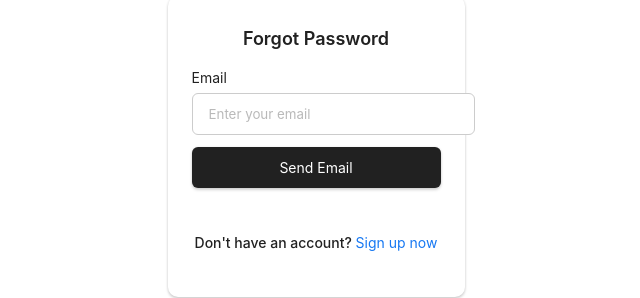
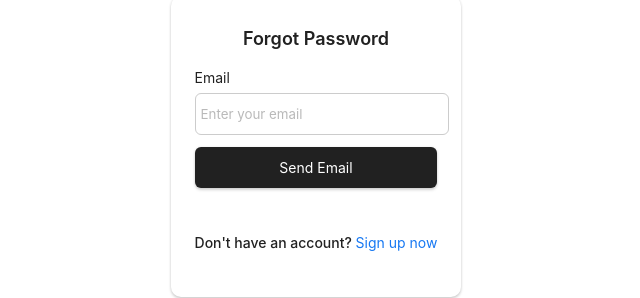
Before and after one commit to andom-4/e-commerce, a plain HTML site: page authentication/forgotpass.html in a window 1280 px wide. Shown: the part 132-430 px from the top of the page, 324-964 px from the left. Drawn offline with Linux system fonts and the light colour scheme.

Commit message:
Update forgotpass.css

```diff
--- a/authentication/forgotpass.css
+++ b/authentication/forgotpass.css
@@ -62,7 +62,7 @@ body {
 
 .form-container .form-group input {
     width: 100%;
-    padding: 12px 16px;
+    padding: 12px 5px;
     border-radius: 6px;
     font-family: inherit;
     border: 1px solid #ccc;
```
